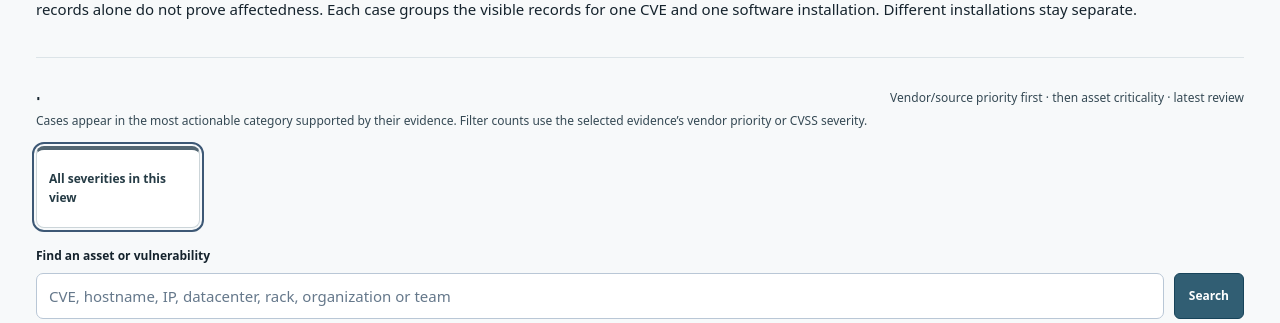
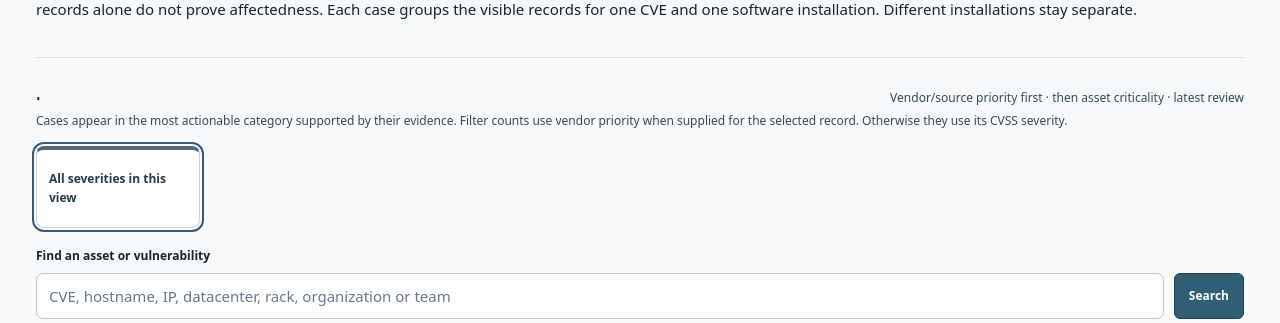
Before and after one commit to rommelfs/bearings, a Django app: template portal/templates/portal/home.html in a window 1280 px wide. Shown: the part 385-708 px from the top of the page. Run offline with Django 5.2, Linux system fonts and the light colour scheme; the template is opened without the code that fills it, so the values that code supplies are empty.

Commit message:
Keep vendor priority guidance in the grouped review

```diff
--- a/portal/templates/portal/home.html
+++ b/portal/templates/portal/home.html
@@ -4,7 +4,7 @@
 <p>Package updates and CVE checks are separate: the latest available distribution package can still have a vendor-confirmed vulnerability with no fix released. Open workflow records alone do not prove affectedness. Each case groups the visible records for one CVE and one software installation. Different installations stay separate.</p>
 <nav class="actions" aria-label="Package evaluation status">{% for state in queue_states %}<a class="button{% if queue_state == state.key %} primary{% endif %}" href="?state={{ state.key }}&amp;q={{ query|urlencode }}&amp;severity={{ severity }}" {% if queue_state == state.key %}aria-current="page"{% endif %}>{{ state.label }} · {{ state.count }}</a>{% endfor %}</nav>
 <section class="review-board" aria-labelledby="review-heading"><div class="row"><h2 id="review-heading">{{ queue_heading }} · {{ review_page.paginator.count }}</h2><span class="muted">Vendor/source priority first · then asset criticality · latest review</span></div>
-<p class="muted">Cases appear in the most actionable category supported by their evidence. Filter counts use the selected evidence’s vendor priority or CVSS severity.</p>
+<p class="muted">Cases appear in the most actionable category supported by their evidence. Filter counts use vendor priority when supplied for the selected record. Otherwise they use its CVSS severity.</p>
 <div class="severity-filters" aria-label="Filter reviews by source severity">
 <a class="severity-filter{% if not severity %} selected{% endif %}" href="?state={{ queue_state }}&amp;q={{ query|urlencode }}" {% if not severity %}aria-current="true"{% endif %}><span>All severities in this view</span><strong>{{ review_total }}</strong></a>
 {% for item in severity_counts %}<a class="severity-filter severity-{{ item.key }}{% if severity == item.key %} selected{% endif %}" href="?state={{ queue_state }}&amp;severity={{ item.key }}&amp;q={{ query|urlencode }}" {% if severity == item.key %}aria-current="true"{% endif %}><span>{{ item.label }}</span><strong>{{ item.count }}</strong>{% if item.key == 'unknown' %}<small>Needs source assessment</small>{% endif %}</a>{% endfor %}
```
